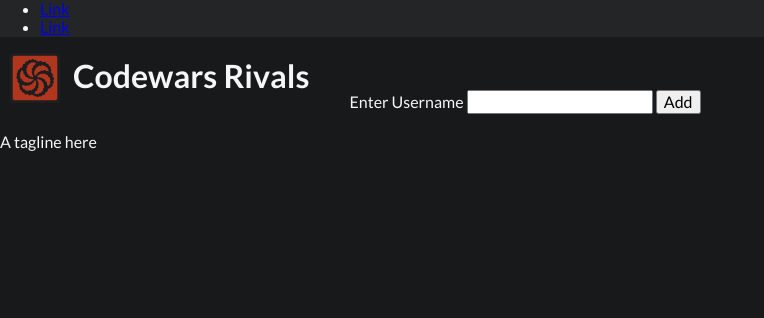
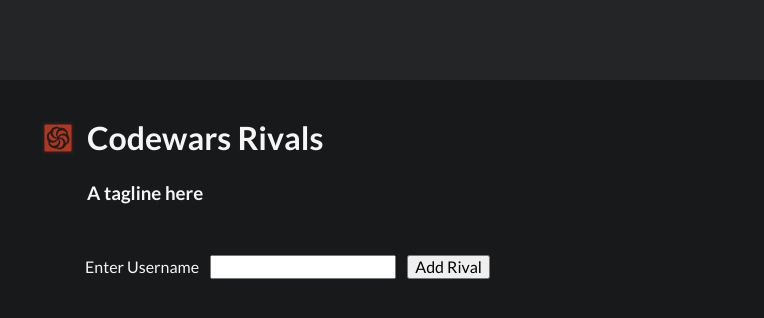
Before and after one commit to celiackelly/codewars-rivals, a plain HTML site: page index.html in a window 1280 px wide. Shown: the whole page, without its empty margins (0-764 px from the left). Drawn offline with Linux system fonts and the light colour scheme.

Commit message:
Fix hgroup styles

```diff
--- a/css/style.css
+++ b/css/style.css
@@ -8,34 +8,59 @@
 }
 
 /******************************************
+/* HEADER
+/*******************************************/
+
+header {
+  height: 10vh;;
+}
+
+nav ul {
+  margin: 0;
+  padding-top: 10px;
+}
+
+
+
+/******************************************
 /* LAYOUT
 /*******************************************/
 
-.hero {
+/*Hero Section*/
+
+  .hgroup {
     display: flex;
-  align-items: center;
-  column-gap: 40px;
+    flex-flow: column nowrap;
+    align-items: flex-start;
+    margin: 2em;
   }
 
-h1 {
-  flex: 3;
-  display: inline-flex;
-  vertical-align: text-bottom;    /*Make logo and h1 text align*/
+  .hgroup div > * {
+    display: inline;
+    vertical-align: middle;
   }
 
-aside {
-  justify-self: flex-end;
-  flex: 1;
+  .hgroup h3 {
+    margin-left: 55px;
   }
 
-/******************************************
-/* HEADER
-/*******************************************/
+  #logo {
+    width: 2em;
+    height: 2em;
+    padding: 2px;
+    margin: 10px;
+    border-radius: 5%;
+    background-color: rgb(30, 29, 31);
+  }
 
-nav ul {
-  margin: 0;
+form {
+  margin-left: 85px;
+}
 
+input {
+  margin: 0 0.5em;
 }
+
 
 /******************************************
 /* THEME
@@ -62,15 +87,6 @@ body {
 /* IMAGES
 /*******************************************/
 
-#logo {
-  width: 50px;
-  height: 50px;
-  padding: 2px;
-  margin: 10px;
-  border-radius: 5%;
-  background-color: rgb(30, 29, 31);
-}
-
 /******************************************
 /* TYPOGRAPHY
 /*******************************************/
--- a/index.html
+++ b/index.html
@@ -16,27 +16,36 @@
 	<body>
 		<header>
 			<nav>
-				<ul>
+				<!-- <ul>
 					<li><a href="#">Link</a></li>
 					<li><a href="#">Link</a></li>
-				</ul>
+				</ul> -->
 			</nav>
 		</header>
 
 		<main>
 			<section class="hero">
-				<section>
-					<img id=logo src="assets/codewars-logo.svg" alt="Codewars Logo">
-					<h1>Codewars Rivals</h1>
-					<p>A tagline here</p>
+				<section class="hgroup">
+					<div>
+						<img id=logo src="assets/codewars-logo.svg" alt="Codewars Logo">
+						<h1>Codewars Rivals</h1>
+					</div>
+					<h3>A tagline here</hs>
 				</section>
 
-				<aside>
+				<form>
 					<label> Enter Username
-						<input type="type" name="" value="">
+						<input type="text" name="username" value="">
 					</label>
-					<button type="button" name="button">Add</button>
-				</aside>
+					<button type="button" name="submit-button">Add Rival</button>
+				</form>
+
+				<section class="leaderboard">
+					<table>
+
+					</table>
+				</section>
+
 			</section>
 
 
```
Lines whose indentation alone changed are shown as unchanged.
